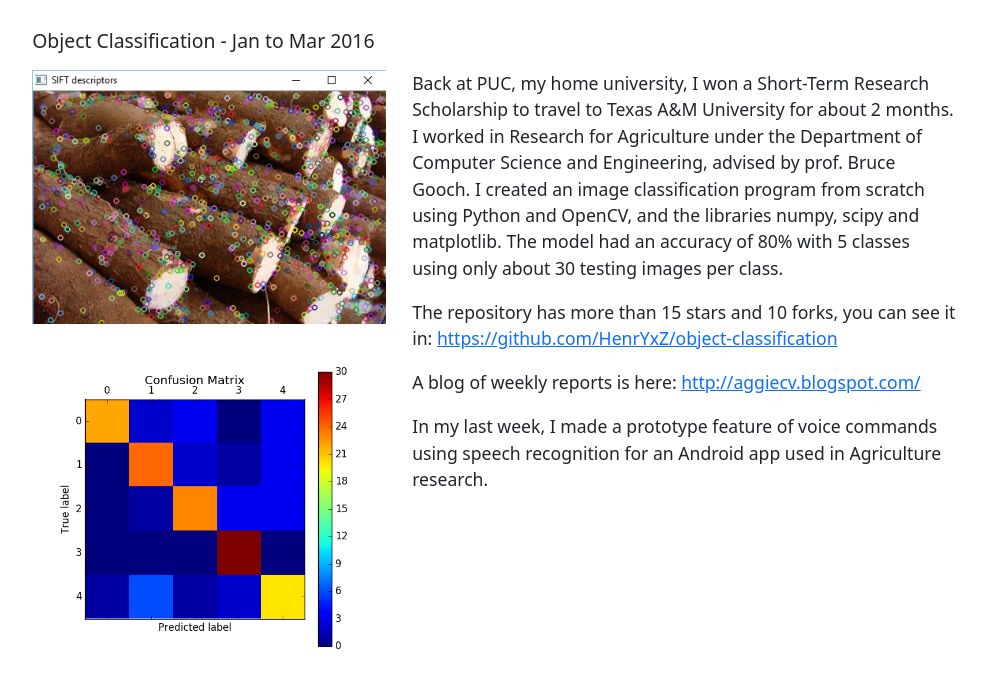
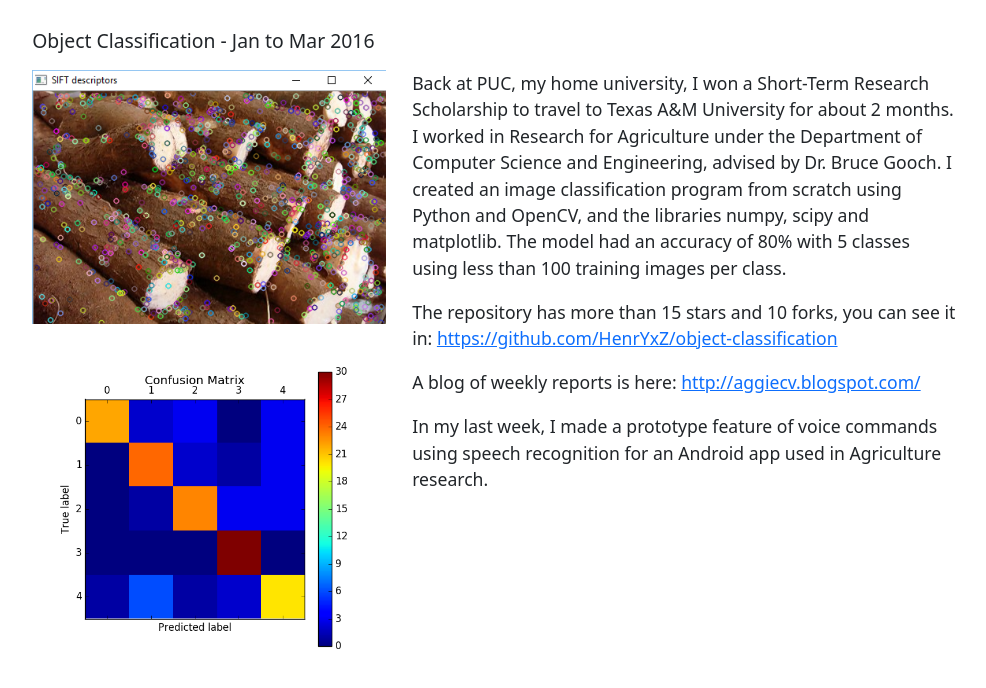
Before and after one commit to HenrYxZ/henryxz.github.io, a Jekyll site: the page built from projects/cs/index.html, in a window 1280 px wide and 900 px high, scrolled down 1566 px, cut to the strip 189-877 px from the top of the window. Shown: the whole strip, without its empty margins (51-1037 px from the left). Built offline with Jekyll 4.4.1, drawn with Linux system fonts in a browser that asks for light colours; nearby versions of some CDN libraries.

Commit message:
fix description of object classification

```diff
--- a/_projects/2_object-classification.html
+++ b/_projects/2_object-classification.html
@@ -18,10 +18,10 @@ category: cs
       Back at PUC, my home university, I won a Short-Term Research Scholarship to
       travel to Texas A&M University for about 2 months. I worked in Research for
       Agriculture under the Department of Computer Science and Engineering, advised
-      by prof. Bruce Gooch. I created an image classification program from scratch
+      by Dr. Bruce Gooch. I created an image classification program from scratch
       using Python and OpenCV, and the libraries numpy, scipy and matplotlib.
-      The model had an accuracy of 80% with 5 classes using only about 30 testing
-      images per class.
+      The model had an accuracy of 80% with 5 classes using less than 100
+      training images per class.
     </p>
 
     <p>
```
